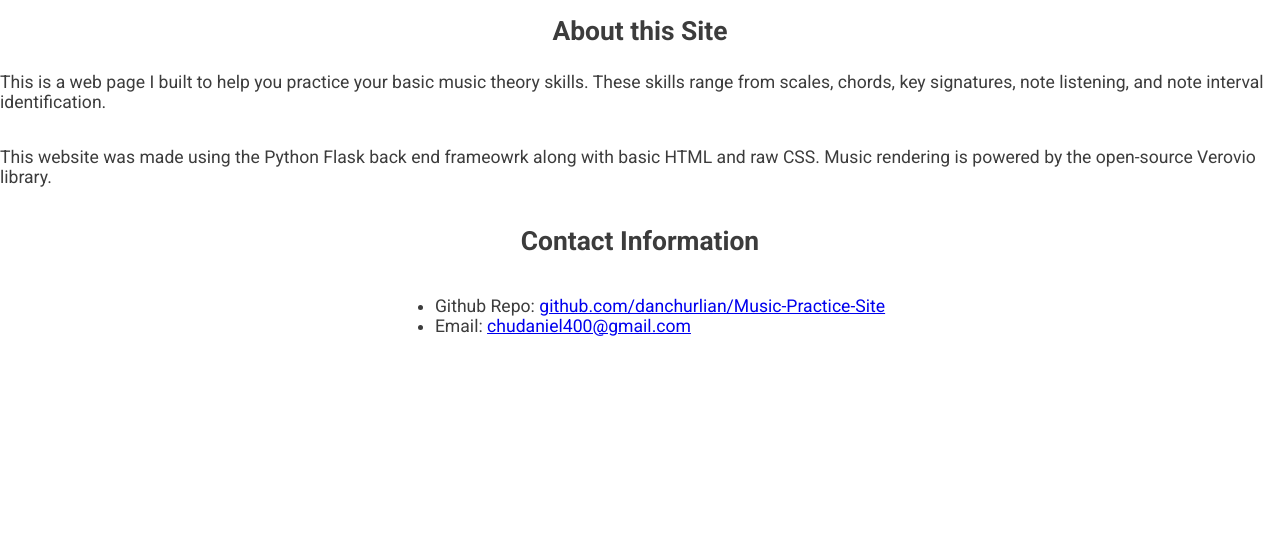
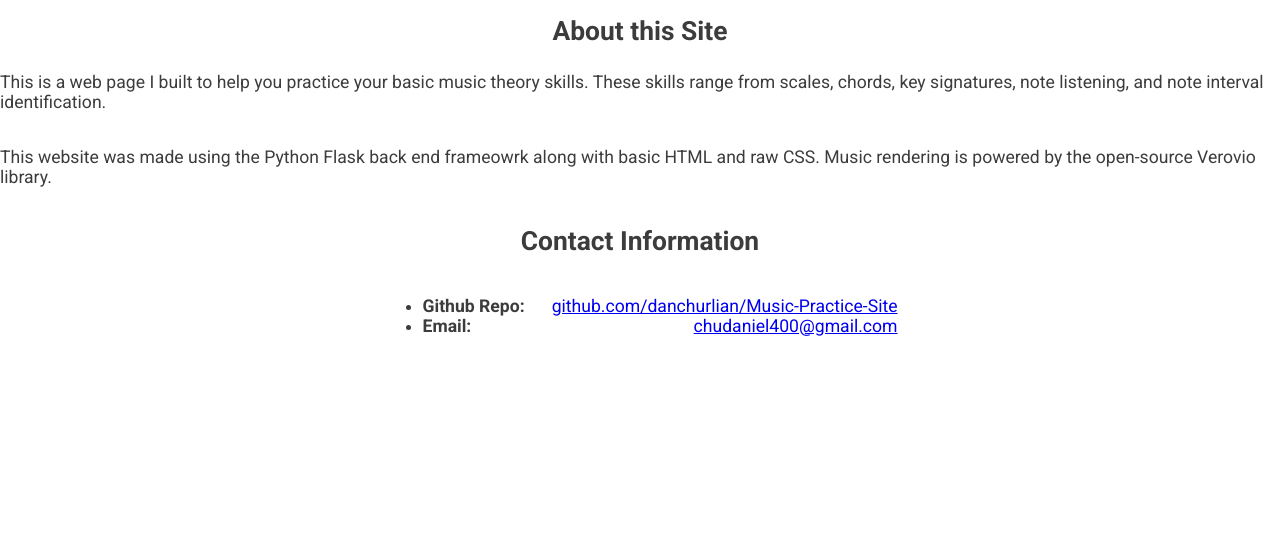
Before and after one commit to danchurlian/Music-Practice-Site, a Flask app: page /about in a window 1280 px wide. Shown: the part 32-567 px from the top of the page. Run offline with Flask 3, Linux system fonts and the light colour scheme; parts of the project's set-up code (start-up, migrations or seed data) failed here and were passed over.

Commit message:
feat: justify li span to left side and li a to right side for contact info in about page

```diff
--- a/static/styles.css
+++ b/static/styles.css
@@ -198,6 +198,19 @@ form button:hover {
 #contact-info h2 {
     text-align: center;
 }
+#contact-info ul {
+    min-width: 475px;
+}
+#contact-info li{
+    position: relative;
+}
+#contact-info li span {
+    font-weight: bold;
+}
+#contact-info li a {
+    position: absolute;
+    right: 0;
+}
 
 /* Page interval specific */
 #pitch-interval-main > div {
```
